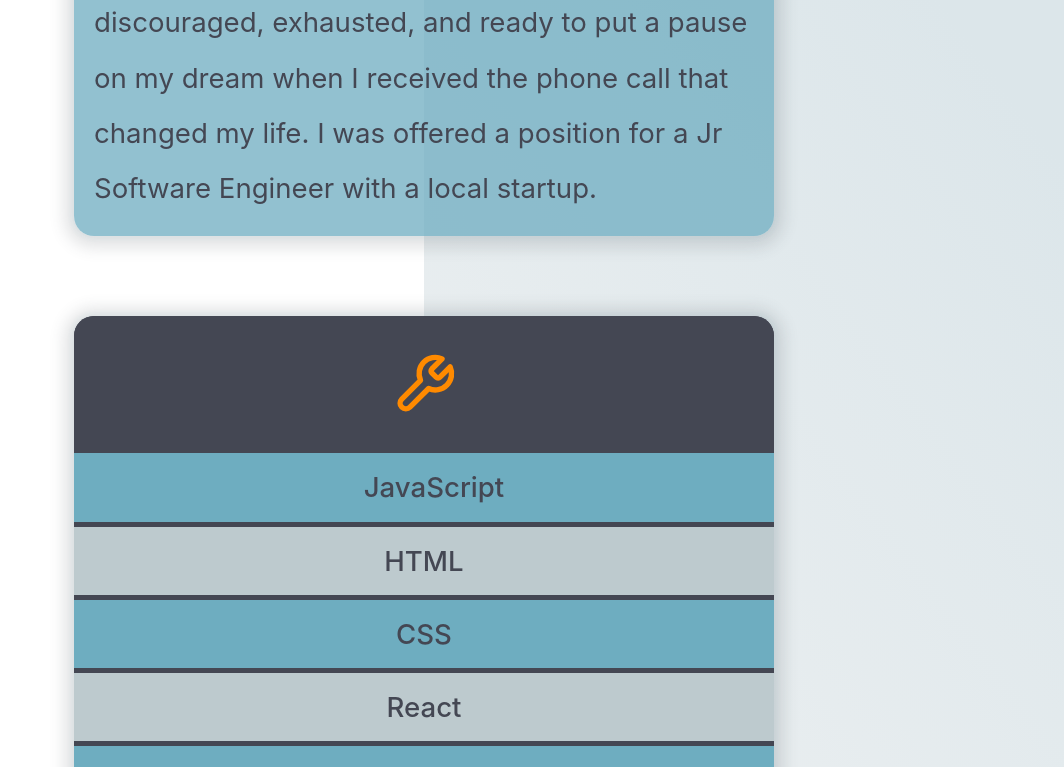
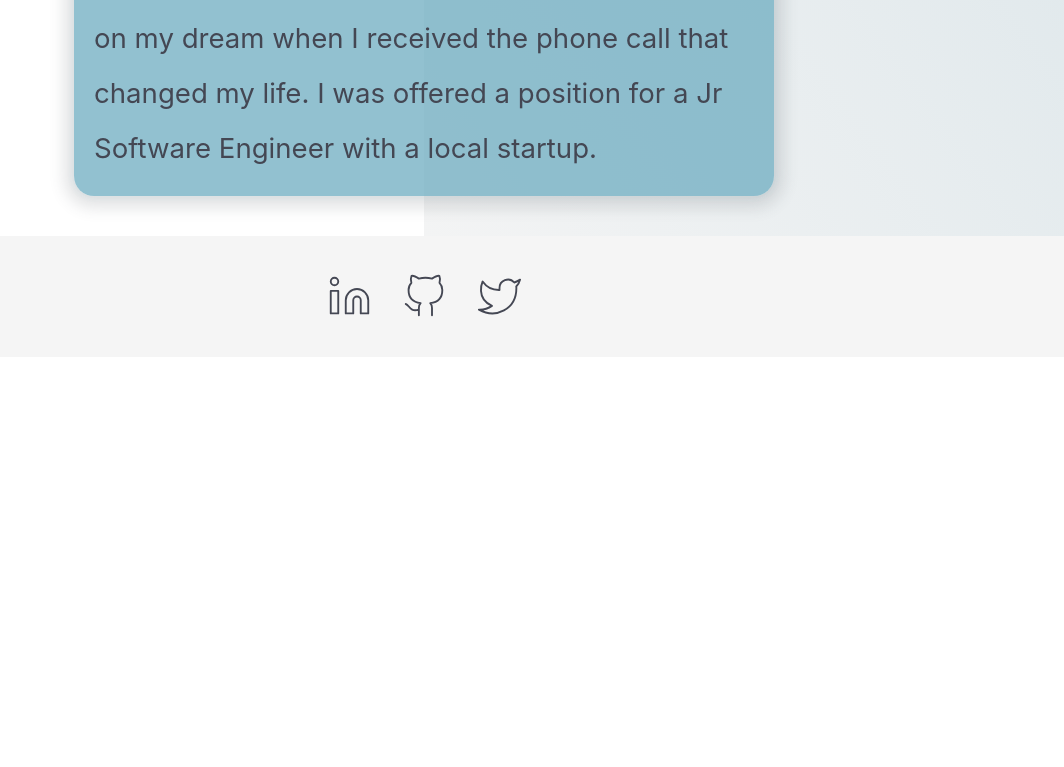
Before and after one commit to andrew-oyanguren/typescript-portfolio, a React (Vite) app: page /about in a window 1280 px wide. Shown: the part 1933-2700 px from the top of the page, without its empty margins (216-1280 px from the left). After the commit the page ends 2290 px from the top, so only its background shows below. Built offline with nearby package versions, Linux system fonts and the light colour scheme.

Commit message:
added renderCards helper to conditionally render cards

```diff
--- a/src/pages/AboutPage/AboutPage.tsx
+++ b/src/pages/AboutPage/AboutPage.tsx
@@ -1,10 +1,29 @@
 import { Drawer } from 'src/components';
 
-import { ABOUT_CARDS_CONFIG } from 'src/constants';
+import { ABOUT_CARDS_CONFIG, ICON_ALT_TEXT } from 'src/constants';
 import { AboutCard, PageTitle } from 'src/components';
 import { useWindowDim } from 'src/hooks';
 
 import styles from './AboutPage.module.css';
+
+const renderCards = (isLargeDevice: boolean) => {
+  let cards = ABOUT_CARDS_CONFIG;
+
+  if (isLargeDevice) {
+    cards = ABOUT_CARDS_CONFIG.filter(
+      ({ iconProps }) => iconProps.alt !== ICON_ALT_TEXT.CARD_SKILLS
+    );
+  }
+
+  return cards.map(({ cardStyles, iconProps, body }) => (
+    <AboutCard
+      key={iconProps.src}
+      cardStyles={cardStyles}
+      iconProps={iconProps}
+      body={body}
+    />
+  ));
+};
 
 const BackgroundDesign = () => {
   return <div className={styles.BackgroundDesign} />;
@@ -21,15 +40,9 @@ export default function AboutPage() {
       <PageTitle text='My Journey,' />
 
       {isLargeDevice ? <Drawer /> : null}
-      <div style={{ marginTop: 'var(--spacing-large)' }}>
-        {ABOUT_CARDS_CONFIG.map(({ cardStyles, iconProps, body }) => (
-          <AboutCard
-            key={iconProps.src}
-            cardStyles={cardStyles}
-            iconProps={iconProps}
-            body={body}
-          />
-        ))}
+      <div className={styles.AboutCardsContainer}>
+        {/* filter */}
+        {renderCards(isLargeDevice)}
       </div>
     </>
   );
```
